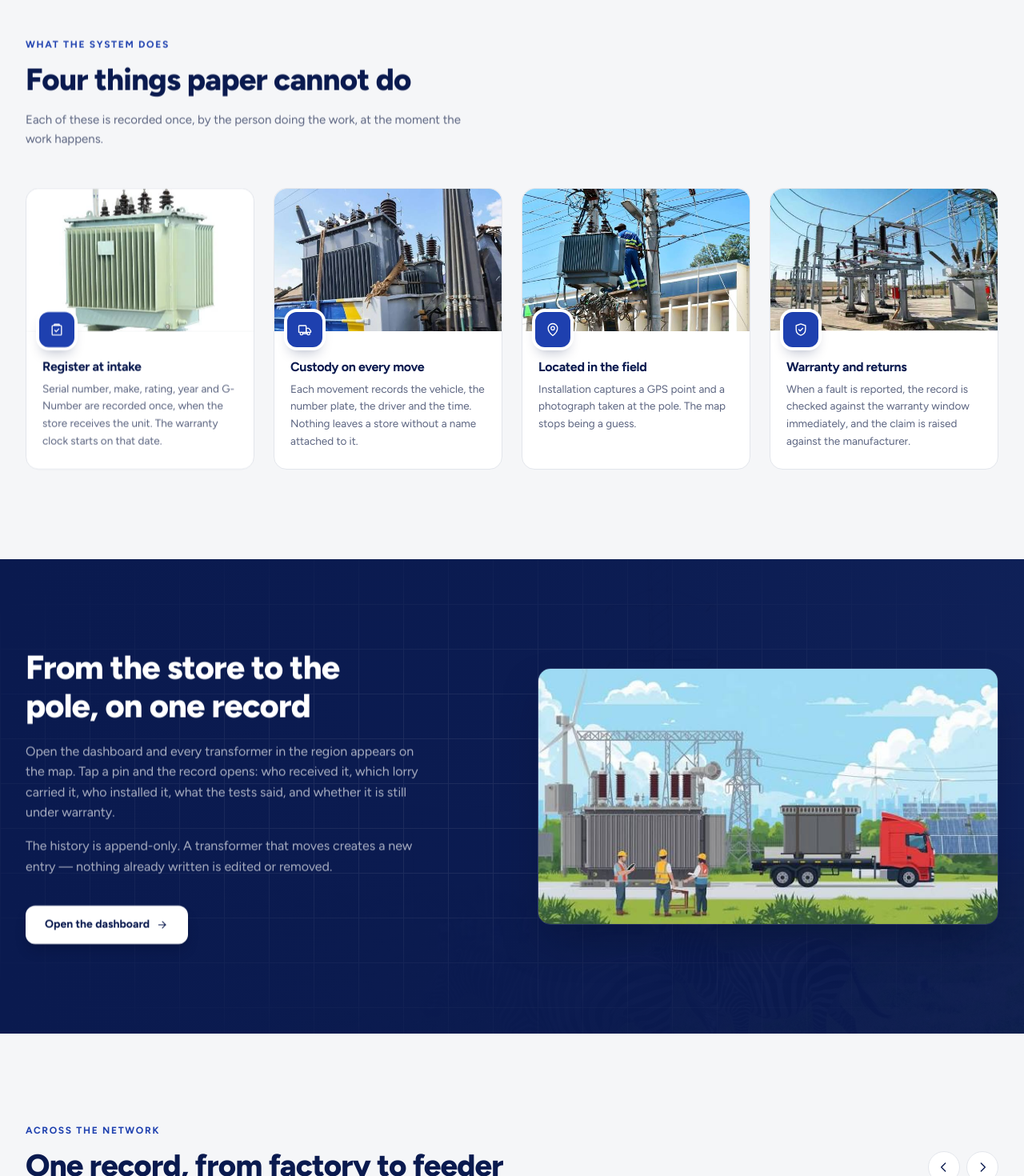
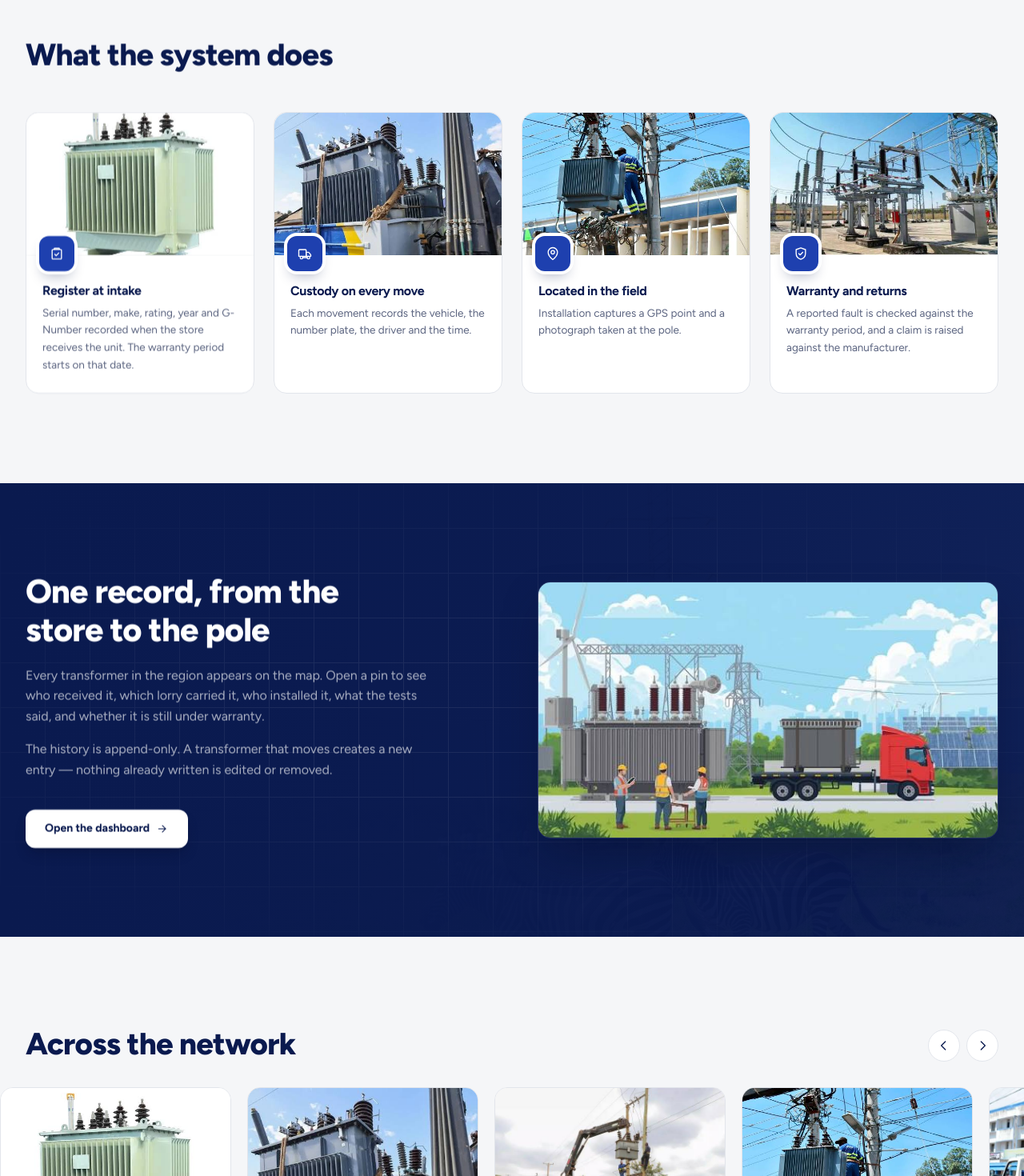
Before and after one commit to Mars2390/transformer-pulse, a Next.js app: page / in a window 1280 px wide. Shown: the part 900-2370 px from the top of the page at 80% size. Built offline with nearby package versions, Linux system fonts and the light colour scheme.

Commit message:
Landing page final: clean copy, mobile hero fixed, conference-ready

```diff
--- a/src/app/page.tsx
+++ b/src/app/page.tsx
@@ -31,25 +31,25 @@ const CAPABILITIES = [
     icon: IconClipboard,
     image: "/images/transformer-unit.jpg",
     title: "Register at intake",
-    body: "Serial number, make, rating, year and G-Number are recorded once, when the store receives the unit. The warranty clock starts on that date.",
+    body: "Serial number, make, rating, year and G-Number recorded when the store receives the unit. The warranty period starts on that date.",
   },
   {
     icon: IconTruck,
     image: "/images/transformer-in-transit.jpg",
     title: "Custody on every move",
-    body: "Each movement records the vehicle, the number plate, the driver and the time. Nothing leaves a store without a name attached to it.",
+    body: "Each movement records the vehicle, the number plate, the driver and the time.",
   },
   {
     icon: IconPin,
     image: "/images/pole-mounted-transformer.jpg",
     title: "Located in the field",
-    body: "Installation captures a GPS point and a photograph taken at the pole. The map stops being a guess.",
+    body: "Installation captures a GPS point and a photograph taken at the pole.",
   },
   {
     icon: IconShield,
     image: "/images/substation-switchyard.jpg",
     title: "Warranty and returns",
-    body: "When a fault is reported, the record is checked against the warranty window immediately, and the claim is raised against the manufacturer.",
+    body: "A reported fault is checked against the warranty period, and a claim is raised against the manufacturer.",
   },
 ];
 
@@ -89,16 +89,9 @@ export default function LandingPage() {
         <section id="capabilities" className="bg-surface py-20 sm:py-28">
           <div className="mx-auto max-w-7xl px-5 sm:px-8">
             <Reveal>
-              <p className="text-xs font-bold tracking-[0.14em] text-kplc">
-                WHAT THE SYSTEM DOES
-              </p>
-              <h2 className="mt-3 max-w-2xl text-[clamp(1.6rem,3.4vw,2.4rem)] font-extrabold text-navy">
-                Four things paper cannot do
+              <h2 className="max-w-2xl text-[clamp(1.6rem,3.4vw,2.4rem)] font-extrabold text-navy">
+                What the system does
               </h2>
-              <p className="mt-4 max-w-xl text-[15px] leading-relaxed text-ink-soft">
-                Each of these is recorded once, by the person doing the work, at
-                the moment the work happens.
-              </p>
             </Reveal>
 
             <div className="mt-12 grid gap-6 sm:grid-cols-2 lg:grid-cols-4">
@@ -179,13 +172,12 @@ export default function LandingPage() {
           <div className="relative mx-auto grid max-w-7xl items-center gap-12 px-5 sm:px-8 lg:grid-cols-2 lg:gap-16">
             <Reveal>
               <h2 className="max-w-md text-[clamp(1.7rem,3.6vw,2.6rem)] font-extrabold text-white">
-                From the store to the pole, on one record
+                One record, from the store to the pole
               </h2>
               <p className="mt-5 max-w-lg text-[15px] leading-relaxed text-white/65 sm:text-base">
-                Open the dashboard and every transformer in the region appears on
-                the map. Tap a pin and the record opens: who received it, which
-                lorry carried it, who installed it, what the tests said, and
-                whether it is still under warranty.
+                Every transformer in the region appears on the map. Open a pin to
+                see who received it, which lorry carried it, who installed it,
+                what the tests said, and whether it is still under warranty.
               </p>
               <p className="mt-4 max-w-lg text-[15px] leading-relaxed text-white/65 sm:text-base">
                 The history is append-only. A transformer that moves creates a
@@ -229,11 +221,8 @@ export default function LandingPage() {
         <section id="how" className="bg-surface-2 py-20 sm:py-28">
           <div className="mx-auto max-w-7xl px-5 sm:px-8">
             <Reveal className="text-center">
-              <p className="text-xs font-bold tracking-[0.14em] text-kplc">
-                THE WORKFLOW
-              </p>
-              <h2 className="mx-auto mt-3 max-w-2xl text-[clamp(1.6rem,3.4vw,2.4rem)] font-extrabold text-navy">
-                From delivery note to field record in four steps
+              <h2 className="mx-auto max-w-2xl text-[clamp(1.6rem,3.4vw,2.4rem)] font-extrabold text-navy">
+                How it works
               </h2>
             </Reveal>
 
@@ -305,11 +294,11 @@ export default function LandingPage() {
                 </span>
 
                 <h2 className="mx-auto mt-6 max-w-2xl text-[clamp(1.7rem,3.6vw,2.5rem)] font-extrabold text-white">
-                  Every transformer has a story. See one.
+                  Open the dashboard
                 </h2>
                 <p className="mx-auto mt-4 max-w-lg text-[15px] leading-relaxed text-white/65 sm:text-base">
-                  Open the dashboard for the map, the transformer list, and a
-                  full lifecycle record from registration to the field.
+                  The map, the transformer list, and the full record for every
+                  unit.
                 </p>
 
                 <div className="mt-9 flex flex-col justify-center gap-3 sm:flex-row">
--- a/src/components/marketing/Hero.tsx
+++ b/src/components/marketing/Hero.tsx
@@ -17,7 +17,7 @@ import { IconArrowRight } from "@/components/marketing/icons";
  */
 export function Hero() {
   return (
-    <section className="relative isolate overflow-hidden bg-gradient-to-b from-white via-white to-surface pb-20 pt-32 sm:pb-28 sm:pt-40">
+    <section className="relative isolate overflow-hidden bg-gradient-to-b from-white via-white to-surface pb-14 pt-26 sm:pb-28 sm:pt-40">
       {/* Engineering grid, faded out toward the edges. */}
       <div
         className="pointer-events-none absolute inset-0 opacity-[0.35]"
@@ -37,7 +37,7 @@ export function Hero() {
         aria-hidden="true"
       />
 
-      <div className="relative mx-auto grid max-w-7xl items-center gap-14 px-5 sm:px-8 lg:grid-cols-[1.05fr_1fr] lg:gap-8">
+      <div className="relative mx-auto grid max-w-7xl items-center gap-8 px-5 sm:gap-12 sm:px-8 lg:grid-cols-[1.05fr_1fr] lg:gap-8">
         {/* ---------------- Words ------------------------------------------ */}
         <div>
           <span className="inline-flex items-center gap-2 rounded-full border border-kplc/15 bg-kplc/6 px-3.5 py-1.5 text-[11px] font-semibold tracking-wide text-kplc sm:text-xs">
@@ -85,8 +85,11 @@ export function Hero() {
           </div>
         </div>
 
-        {/* ---------------- The transformer -------------------------------- */}
-        <div className="relative mx-auto w-full max-w-md lg:max-w-none">
+        {/* ---------------- The transformer --------------------------------
+            Deliberately small on a phone. Stacked under the text it is a
+            supporting image, not the subject — at full width it pushes the
+            buttons off the fold and makes the page feel twice as long. */}
+        <div className="relative mx-auto w-full max-w-[15rem] sm:max-w-xs lg:max-w-none">
           {/* Pulse rings — the name of the product, drawn. They sit behind the
               unit and expand outward on a long, slow cycle. */}
           <div
--- a/src/components/marketing/PhotoStrip.tsx
+++ b/src/components/marketing/PhotoStrip.tsx
@@ -85,11 +85,8 @@ export function PhotoStrip() {
     <div>
       <div className="mx-auto flex max-w-7xl items-end justify-between gap-6 px-5 sm:px-8">
         <div>
-          <p className="text-xs font-bold tracking-[0.14em] text-kplc">
-            ACROSS THE NETWORK
-          </p>
-          <h2 className="mt-3 text-[clamp(1.6rem,3.4vw,2.4rem)] font-extrabold text-navy">
-            One record, from factory to feeder
+          <h2 className="text-[clamp(1.6rem,3.4vw,2.4rem)] font-extrabold text-navy">
+            Across the network
           </h2>
         </div>
 
--- a/src/components/marketing/SiteFooter.tsx
+++ b/src/components/marketing/SiteFooter.tsx
@@ -32,8 +32,7 @@ export function SiteFooter() {
             <BrandLockup tone="light" />
             <p className="mt-5 max-w-sm text-sm leading-relaxed text-white/55">
               Lifecycle tracking for distribution transformers — from the
-              manufacturer, through the store, to the pole. Built to replace the
-              paper file.
+              manufacturer, through the store, to the pole.
             </p>
           </div>
 
@@ -66,8 +65,7 @@ export function SiteFooter() {
       <div className="border-t border-white/10">
         <div className="mx-auto flex max-w-7xl flex-col gap-4 px-5 py-6 sm:flex-row sm:items-center sm:justify-between sm:px-8">
           <p className="text-xs text-white/45">
-            © {new Date().getFullYear()} Transformer Pulse — a prototype asset
-            tracking system. Not an official Kenya Power product.
+            © {new Date().getFullYear()} Transformer Pulse
           </p>
 
           <div className="flex h-[3px] w-24 overflow-hidden rounded-full" aria-hidden="true">
```
